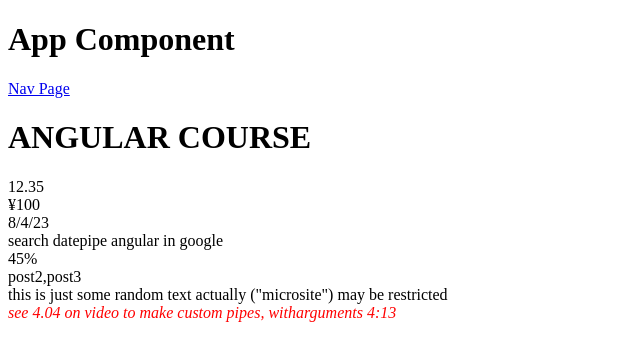
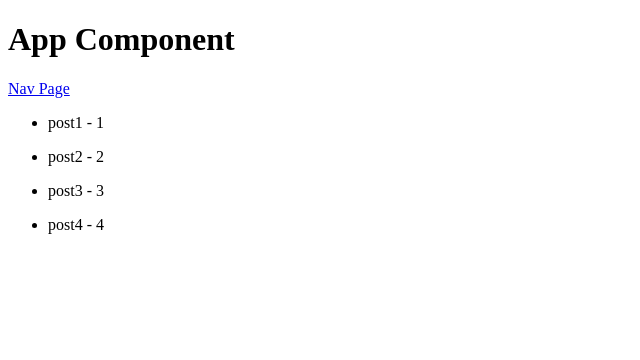
Before and after one commit to Tkumar02/angTut, an Angular app: page / in a window 1280 px wide. Shown: the top 360 px of the page, without its empty margins (0-640 px from the left). Built offline with nearby package versions, Linux system fonts and the light colour scheme.

Commit message:
manual services

```diff
--- a/src/app/app.module.ts
+++ b/src/app/app.module.ts
@@ -6,7 +6,6 @@ import { AppComponent } from './app.component';
 import { NavbarComponent } from './navbar/navbar.component';
 import { PostComponent } from './post/post.component';
 import { PostListComponent } from './post-list/post-list.component';
-import { SummaryPipe } from './pipes/summary.pipe';
 
 @NgModule({
   declarations: [
@@ -14,7 +13,6 @@ import { SummaryPipe } from './pipes/summary.pipe';
     NavbarComponent,
     PostComponent,
     PostListComponent,
-    SummaryPipe,
   ],
   imports: [
     BrowserModule,
--- a/src/app/pipes/summary.pipe.ts
+++ /dev/null
@@ -1,15 +0,0 @@
-import { Pipe, PipeTransform } from '@angular/core';
-
-@Pipe({
-  name: 'summary'
-})
-export class SummaryPipe implements PipeTransform {
-
-  transform(value: string, length?:any): unknown {
-    if(!length){
-      length = 20
-    };
-    return value.substring(0,length)
-  }
-
-}
--- a/src/app/post/post.component.html
+++ b/src/app/post/post.component.html
@@ -1,13 +1,3 @@
-<h1>{{title | uppercase}}</h1>
-<div>{{dcValue | number: '1.2-2' }}</div>
-<div>{{price | currency: 'JPY'}}</div>
-<div>{{today | date: 'shortDate'}}</div>
-search datepipe angular in google
-
-<div>{{0.45 | percent}}</div>
-<div>{{newArray | slice: 1:3}}</div>
-<div>{{randomText | lowercase | summary: 70}}</div>
-<div [ngStyle]="{
-    color: 'red',
-    fontStyle: 'italic'
-}">see 4.04 on video to make custom pipes, witharguments 4:13</div>
+<ul *ngFor="let post of posts">
+    <li>{{post.title}} - {{post.id}}</li>
+</ul>
--- a/src/app/post/post.component.ts
+++ b/src/app/post/post.component.ts
@@ -1,4 +1,5 @@
 import { Component } from '@angular/core';
+import { PostService } from '../services/post.service';
 
 @Component({
   selector: 'app-post',
@@ -6,10 +7,11 @@ import { Component } from '@angular/core';
   styleUrls: ['./post.component.css']
 })
 export class PostComponent {
-  title: string = 'Angular course';
-  dcValue: number = 12.345;
-  price: number = 99.99
-  today: Date = new Date();
-  newArray: Array<string> = ['post1','post2','post3','post4']
-  randomText: string = 'this is just some random text actually ("MICROSITE") MAY BE RESTRICTED UNDER SECURITIES LAWS OR REGULATIONS IN CERTAIN JURISDICTIONS.  THIS NOTICE REQUIRES YOU TO CONFIRM CERTAIN MATTERS (INCLUDING THAT YOU ARE NOT RESIDENT IN SUCH A JURISDICTION), BEFORE YOU MAY OBTAIN ACCESS TO THE INFORMATION ON THIS MICROSITE.  THESE MATERIALS ARE NOT DIRECTED AT OR INTENDED TO BE ACCESSIBLE BY PERSONS RESIDENT IN ANY JURISDICTION WHERE TO DO SO WOULD CONSTITUTE A VIOLATION OF THE RELEVANT LAWS OR REGULATIONS OF THAT JURISDICTION OR WOULD RESULT IN A REQUIREMENT TO OBTAIN A CONSENT OR COMPLY WITH ANY OTHER FORMALITY WHICH EMIS REGARDS AS UNDULY ONEROUS (A "RESTRICTED JURISDICTION").'
+
+  posts: Array<any> = []
+
+  constructor(){
+    let postService = new PostService();
+    this.posts = postService.postList
+  }
 }
--- /dev/null
+++ b/src/app/services/post.service.ts
@@ -0,0 +1,8 @@
+export class PostService{
+    postList:Array<any>=[
+        {id:1, title:'post1'},
+        {id:2, title:'post2'},
+        {id:3, title:'post3'},
+        {id:4, title:'post4'}
+    ]
+}
```
Also changed, not shown: 1 other file (tests, documents, lock files or other folders).
